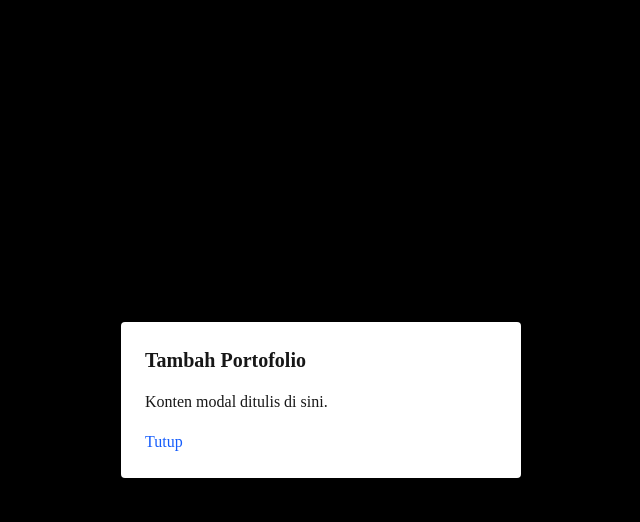
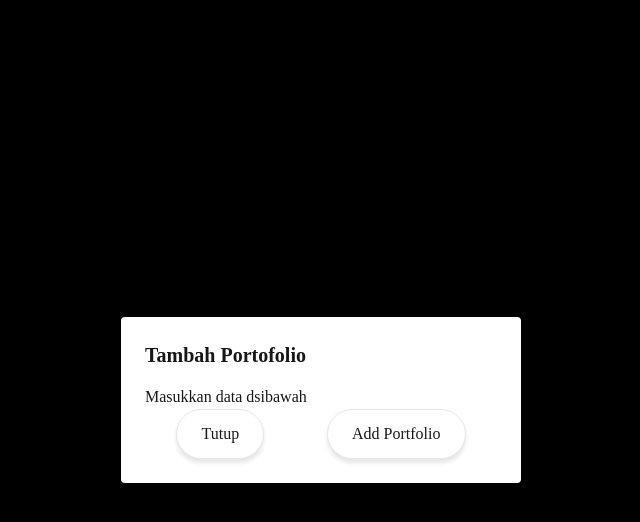
Before and after one commit to Surya54p/Portofolio-online-nextjs-2025, a Next.js app: page /admin/portofolioManagement in a window 1280 px wide. Both pictures are taken after a click on the button "Add Portfolio". Shown: the top 522 px of the page, without its empty margins (319-959 px from the left). Built offline with nearby package versions, Linux system fonts and the light colour scheme.

Commit message:
update modal

```diff
--- a/src/app/(admin)/admin/portofolioManagement/page.tsx
+++ b/src/app/(admin)/admin/portofolioManagement/page.tsx
@@ -4,29 +4,49 @@ import { useEffect, useState } from "react";
 
 export default function Dashboard() {
   const [modalAddPortofolio, setModalPortofolio] = useState(false);
+  const [modalAddCategoryPortofolio, setModalAddCategoryPortofolio] = useState(false);
   // useEffect
   const handleOpenModal = () => setModalPortofolio(true);
   const handleCloseModal = () => setModalPortofolio(false);
+  const handleOpenModalPortCate = () => setModalAddCategoryPortofolio(true);
+  const handleCloseModalPortCate = () => setModalAddCategoryPortofolio(false);
   return (
     <div>
       <span className="text-[26px] italic">Portofolio Management</span>
       <div className="flex space-x-4 my-4">
         <PrimaryButton buttonText="Add Portfolio" onClick={handleOpenModal} />
-        <PrimaryButton buttonText="Add Portfolio Category" onClick={handleOpenModal}/>
+        <PrimaryButton buttonText="Add Portfolio Category" onClick={handleOpenModalPortCate} />
       </div>
-      {renderModal()} {/* panggil function modal */}
+      {RenderModalAddPortofolios()}
+      {renderModalAddPortofoliosCategory()}
     </div>
   );
 
-  function renderModal() {
+  function RenderModalAddPortofolios() {
     if (!modalAddPortofolio) return null;
 
     return (
-      <div className="fixed inset-0 bg-black bg-opacity-50 flex items-center justify-center z-50">
+      <div className="fixed inset-0 bg-black bg-opacity-100 flex items-center justify-center z-50">
         <div className="bg-white p-6 rounded shadow-lg w-[400px]">
           <h2 className="text-xl font-bold mb-4">Tambah Portofolio</h2>
+          <p>Masukkan data dsibawah</p>
+          <div className="flex justify-around">
+            <PrimaryButton buttonText="Tutup" onClick={handleCloseModal} />
+            <PrimaryButton buttonText="Add Portfolio"  />
+          </div>
+        </div>
+      </div>
+    );
+  }
+
+  function renderModalAddPortofoliosCategory() {
+    if (!modalAddCategoryPortofolio) return null;
+    return (
+      <div className="fixed inset-0 bg-black bg-opacity-10 flex items-center justify-center z-50">
+        <div className="bg-white p-6 rounded shadow-lg w-[400px]">
+          <h2 className="text-xl font-bold mb-4">Tambah Portofolio Category</h2>
           <p>Konten modal ditulis di sini.</p>
-          <button onClick={handleCloseModal} className="mt-4 text-blue-600 hover:underline">
+          <button onClick={handleCloseModalPortCate} className="mt-4 text-blue-600 hover:underline">
             Tutup
           </button>
         </div>
```
